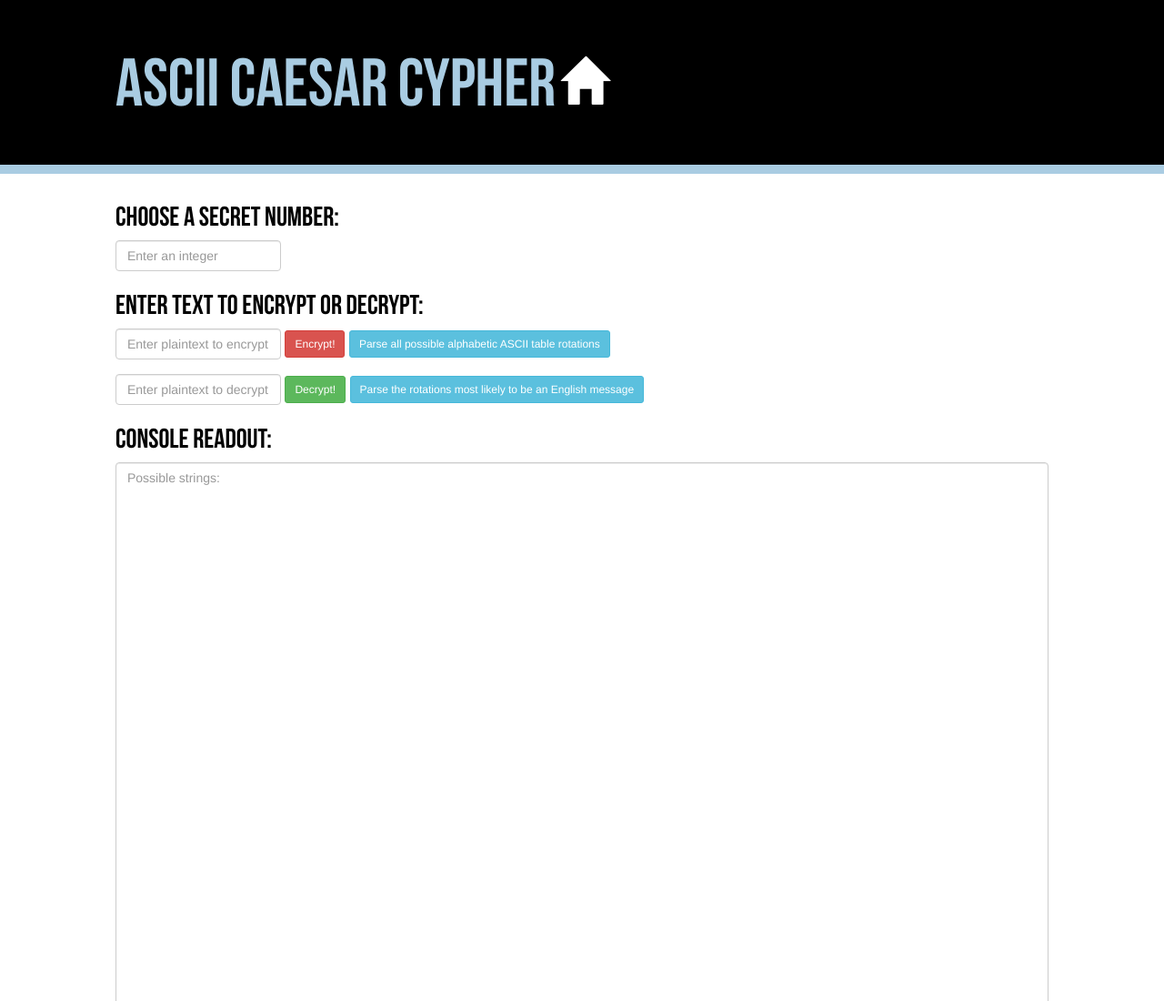
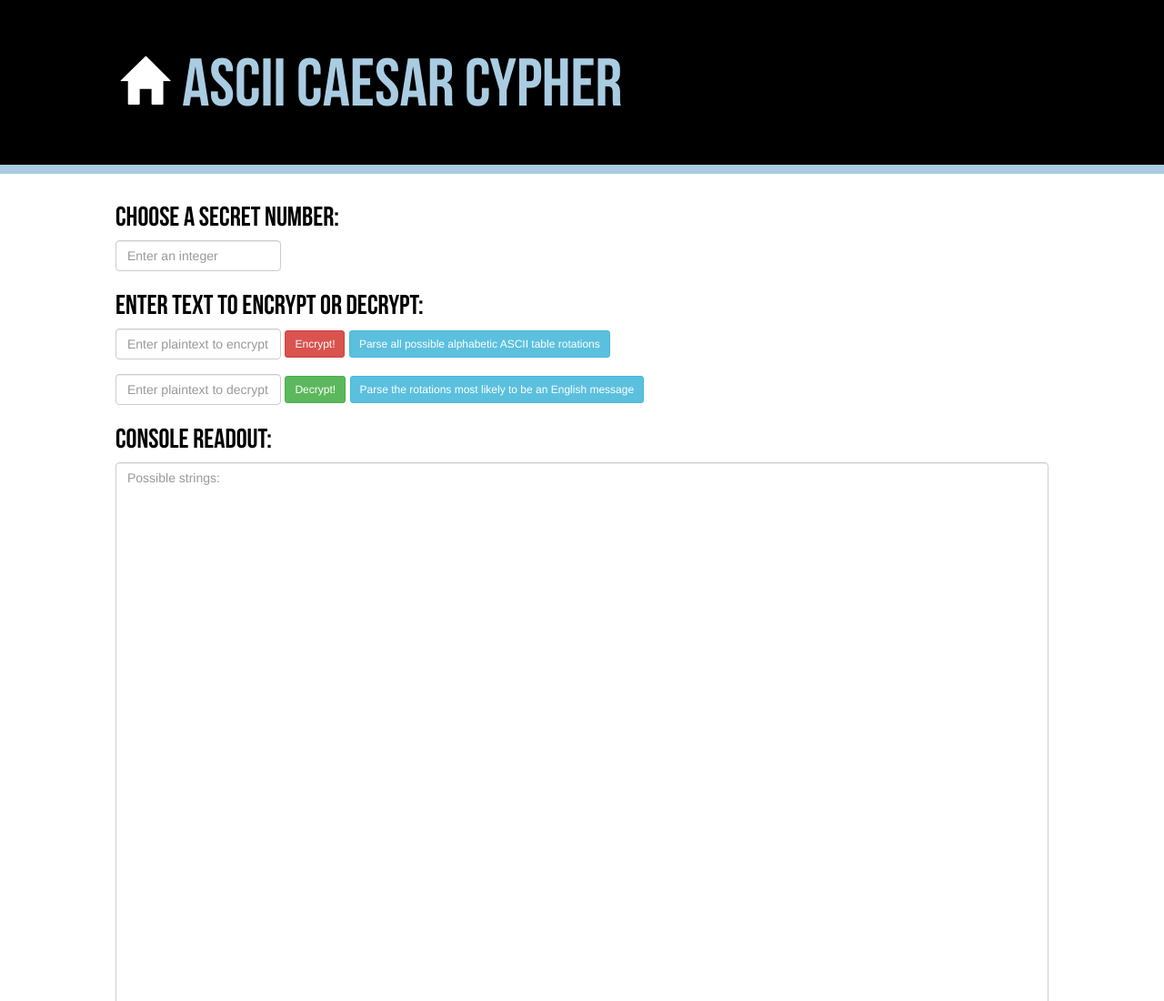
Before and after one commit to avincenthill/ascii-caesar-cypher, a plain HTML site: page index.html in a window 1280 px wide. Shown: the top 1100 px of the page at 91% size. Drawn offline with nearby package versions, Linux system fonts and the light colour scheme.

```diff
--- a/index.html
+++ b/index.html
@@ -23,7 +23,7 @@
         <![endif]-->
         <div class="header-container">
             <header class="wrapper clearfix">
-                <h1 class="title">ASCII Caesar Cypher<a href="http://avincenthill.github.io"><span class="glyphicon glyphicon-home"></span></a></h1>
+                <h1 class="title"><a href="http://avincenthill.github.io"><span class="glyphicon glyphicon-home"></span></a> ASCII Caesar Cypher</h1>
 
             </header>
         </div>
```
Also changed, not shown: favicon.ico.
